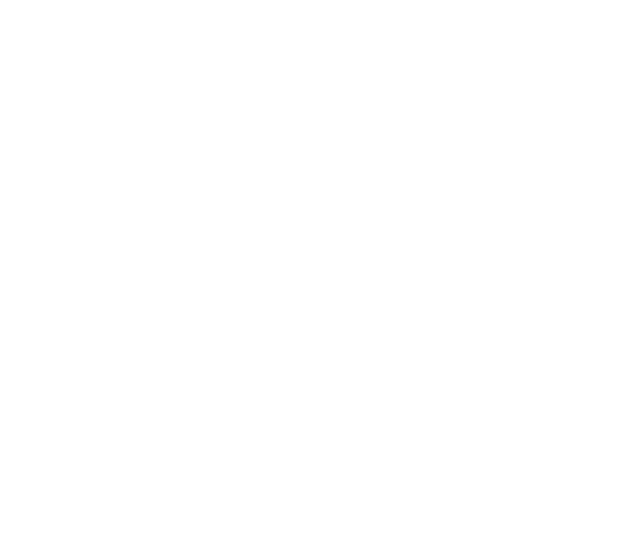
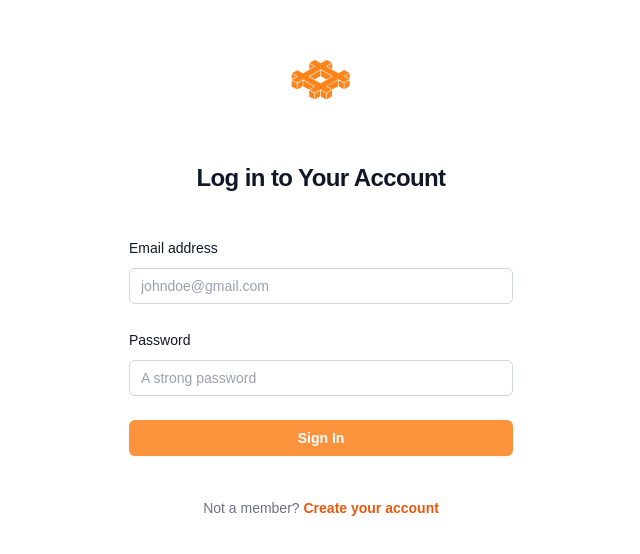
Before and after one commit to compendium-tech/compendium, a Vue app in the folder frontend-spa/: page /auth/signin in a window 1280 px wide. Before the commit this address had no page. Shown: the part 120-674 px from the top of the page, without its empty margins (319-959 px from the left). Built offline with nearby package versions, Linux system fonts and the light colour scheme; a web font is replaced by a local one.

Commit message:
feat(frontend): implement sign in form

```diff
--- a/frontend-spa/src/components/auth/SignUpPage.vue
+++ b/frontend-spa/src/components/auth/AuthFormPage.vue
@@ -5,13 +5,13 @@
         <img src="/icon.svg" alt="Your Company" class="mx-auto h-20 w-auto" />
       </RouterLink>
       <h2 class="mt-10 text-center text-2xl/9 font-bold tracking-tight text-gray-900">
-        {{ currentStep === 'signup' ? 'Create Your Account' : 'Verify Your Email (OTP)' }}
+        {{ headerText }}
       </h2>
     </div>
 
     <div class="mt-10 sm:mx-auto sm:w-full sm:max-w-sm">
-      <form v-if="currentStep === 'signup'" @submit.prevent="submitSignUp" class="space-y-6">
-        <div>
+      <form v-if="currentStep === 'form'" @submit.prevent="handleSubmit" class="space-y-6">
+        <div v-if="mode === 'signup'">
           <label for="name" class="block text-sm/6 font-medium text-gray-900">Full Name</label>
           <div class="mt-2">
             <input id="name" type="text" v-model.trim="name" required autocomplete="name" placeholder="John Doe"
@@ -32,16 +32,17 @@
         <div>
           <label for="password" class="block text-sm/6 font-medium text-gray-900">Password</label>
           <div class="mt-2">
-            <input id="password" type="password" v-model="password" required autocomplete="new-password"
-              placeholder="A strong password" :class="inputClasses" />
+            <input id="password" type="password" v-model="password" required
+              :autocomplete="mode === 'signup' ? 'new-password' : 'current-password'" placeholder="A strong password"
+              :class="inputClasses" />
             <p v-if="validationErrors.password" class="mt-2 text-sm text-red-600">{{ validationErrors.password }}</p>
           </div>
         </div>
 
         <div>
-          <button type="submit" :disabled="isLoading || !isSignUpFormValid"
+          <button type="submit" :disabled="isLoading || !isFormValid"
             class="flex w-full justify-center rounded-md bg-primary-600 px-3 py-1.5 text-sm/6 font-semibold text-white shadow-xs hover:bg-primary-500 focus-visible:outline-2 focus-visible:outline-offset-2 focus-visible:outline-primary-600 disabled:bg-primary-400 disabled:cursor-not-allowed">
-            Sign Up
+            {{ mode === 'signup' ? 'Sign Up' : 'Sign In' }}
             <span v-if="isLoading"
               class="ml-2 inline-block h-4 w-4 animate-spin rounded-full border-2 border-t-2 border-white border-t-transparent"></span>
           </button>
@@ -77,15 +78,22 @@
             Resend Code <span v-if="countdown > 0">({{ countdown }}s)</span>
           </button>
           <p>
-            <button @click="goBackToSignUp" class="font-semibold text-gray-600 hover:text-gray-500">Go Back</button>
+            <button @click="goBackToForm" class="font-semibold text-gray-600 hover:text-gray-500">Go Back</button>
           </p>
         </div>
       </div>
 
-      <p v-if="currentStep === 'signup'" class="mt-10 text-center text-sm/6 text-gray-500">
+      <p v-if="currentStep === 'form'" class="mt-10 text-center text-sm/6 text-gray-500">
+        <template v-if="mode === 'signup'">
           Already a member?
-        <router-link to="/signin" class="font-semibold text-primary-600 hover:text-primary-500">Sign in to your
-          account</router-link>
+          <RouterLink to="/auth/signin" class="font-semibold text-primary-600 hover:text-primary-500">Sign in to your
+            account</RouterLink>
+        </template>
+        <template v-else>
+          Not a member?
+          <RouterLink to="/auth/signup" class="font-semibold text-primary-600 hover:text-primary-500">Create your
+            account</RouterLink>
+        </template>
       </p>
     </div>
   </div>
@@ -98,6 +106,13 @@
 
 export default {
   components: { RouterLink },
+  props: {
+    mode: {
+      type: String,
+      default: 'signup', // Can be 'signup' or 'signin'
+      validator: (value) => ['signup', 'signin'].includes(value),
+    },
+  },
   data() {
     return {
       name: '',
@@ -108,7 +123,7 @@
       isLoadingMfa: false,
       serverError: '',
       validationErrors: {},
-      currentStep: 'signup',
+      currentStep: 'form', // Can be 'form' (for signup/signin) or 'verifyOtp'
       countdown: 0,
       countdownTimer: null,
     };
@@ -117,8 +132,18 @@
     inputClasses() {
       return 'block w-full rounded-md bg-white px-3 py-1.5 text-base text-gray-900 outline-1 -outline-offset-1 outline-gray-300 placeholder:text-gray-400 focus:outline-2 focus:-outline-offset-2 focus:outline-primary-600 sm:text-sm/6';
     },
-    isSignUpFormValid() {
+    headerText() {
+      if (this.currentStep === 'verifyOtp') {
+        return 'Verify Your Email (OTP)';
+      }
+      return this.mode === 'signup' ? 'Create Your Account' : 'Log in to Your Account';
+    },
+    isFormValid() {
+      if (this.mode === 'signup') {
         return this.name.length > 0 && this.validateEmail(this.email) && this.password.length >= 8;
+      } else { // signin mode
+        return this.validateEmail(this.email) && this.password.length >= 8;
+      }
     },
     isOtpFormValid() {
       return /^\d{6}$/.test(this.otp);
@@ -142,10 +167,11 @@
     validateEmail(email) {
       return /^[^\s@]+@[^\s@]+\.[^\s@]+$/.test(email);
     },
-    validateSignUpForm() {
+    validateForm() {
       this.validationErrors = {};
       let isValid = true;
-      if (!this.name.trim()) {
+
+      if (this.mode === 'signup' && !this.name.trim()) {
         this.validationErrors.name = 'Full Name is required.';
         isValid = false;
       }
@@ -187,7 +213,7 @@
 
         switch (statusCode) {
           case 401:
-            this.serverError = 'Invalid OTP. Please check the code and try again.';
+            this.serverError = 'Invalid credentials or OTP. Please check and try again.';
             break;
           case 409:
             this.serverError = 'This email address is already registered. Please try logging in.';
@@ -218,17 +244,34 @@
       this.validationErrors = {};
     },
 
-    async submitSignUp() {
+    async handleSubmit() {
       this.clearMessages();
-      if (!this.validateSignUpForm()) {
+      if (!this.validateForm()) {
         return;
       }
 
       this.isLoading = true;
       try {
+        if (this.mode === 'signup') {
           await authService.signUp(this.name, this.email, this.password);
           this.currentStep = 'verifyOtp';
           this.startCountdown();
+        } else {
+          const response = await authService.signInPassword(this.email, this.password);
+          if (response.data.isMfaRequired) {
+            this.currentStep = 'verifyOtp';
+            this.startCountdown();
+          } else {
+            const authStore = useAuthStore();
+            authStore.setSession(
+              response.data.accessTokenExpiry,
+              this.email
+            );
+            setTimeout(() => {
+              this.$router.push('/dashboard');
+            }, 1500);
+          }
+        }
       } catch (err) {
         this.handleApiError(err);
       } finally {
@@ -245,7 +288,7 @@
       this.isLoadingMfa = true;
       const authStore = useAuthStore();
       try {
-        const response = await authService.verifyMfaSignUp(this.email, this.otp);
+        const response = await authService.verifyMfaSignIn(this.email, this.otp); // Changed to verifyMfaSignIn
         authStore.setSession(
           response.data.accessTokenExpiry,
           this.email
@@ -268,7 +311,11 @@
 
       this.isLoading = true;
       try {
+        if (this.mode === 'signup') {
           await authService.signUp(this.name, this.email, this.password);
+        } else {
+          await authService.signInPassword(this.email, this.password);
+        }
         this.startCountdown();
       } catch (err) {
         this.handleApiError(err);
@@ -292,8 +339,8 @@
       }, 1000);
     },
 
-    goBackToSignUp() {
-      this.currentStep = 'signup';
+    goBackToForm() {
+      this.currentStep = 'form';
       this.otp = '';
       this.clearMessages();
       clearInterval(this.countdownTimer);
--- a/frontend-spa/src/router/index.js
+++ b/frontend-spa/src/router/index.js
@@ -1,17 +1,28 @@
 import { createRouter, createWebHistory } from 'vue-router'
 import LandingPage from "../components/landing/LandingPage.vue"
-import SignUpPage from "../components/auth/SignUpPage.vue"
+import AuthFormPage from "../components/auth/AuthFormPage.vue"
+import { useAuthStore } from '../stores/auth'
 
 const routes = [
   {
     path: '/',
     name: 'Home',
-    component: LandingPage
+    component: LandingPage,
+    meta: { requiresAuth: false, redirectIfAuthenticated: false },
   },
   {
     path: '/auth/signup',
-    name: 'Sign up',
-    component: SignUpPage
+    name: 'signup',
+    component: AuthFormPage,
+    props: { mode: 'signup' },
+    meta: { requiresAuth: false, redirectIfAuthenticated: true }
+  },
+  {
+    path: '/auth/signin',
+    name: 'signin',
+    component: AuthFormPage,
+    props: { mode: 'signin' },
+    meta: { requiresAuth: false, redirectIfAuthenticated: true }
   },
 ]
 
@@ -20,4 +31,17 @@
   routes
 })
 
+router.beforeEach((to, _from, next) => {
+  const authStore = useAuthStore();
+  const isAuthenticated = authStore.isAuthenticated;
+
+  if (to.meta.requiresAuth && !isAuthenticated) {
+    next('/signin');
+  } else if (to.meta.redirectIfAuthenticated && isAuthenticated) {
+    next('/dashboard');
+  } else {
+    next();
+  }
+});
+
 export default router
```
Lines whose indentation alone changed are shown as unchanged.
